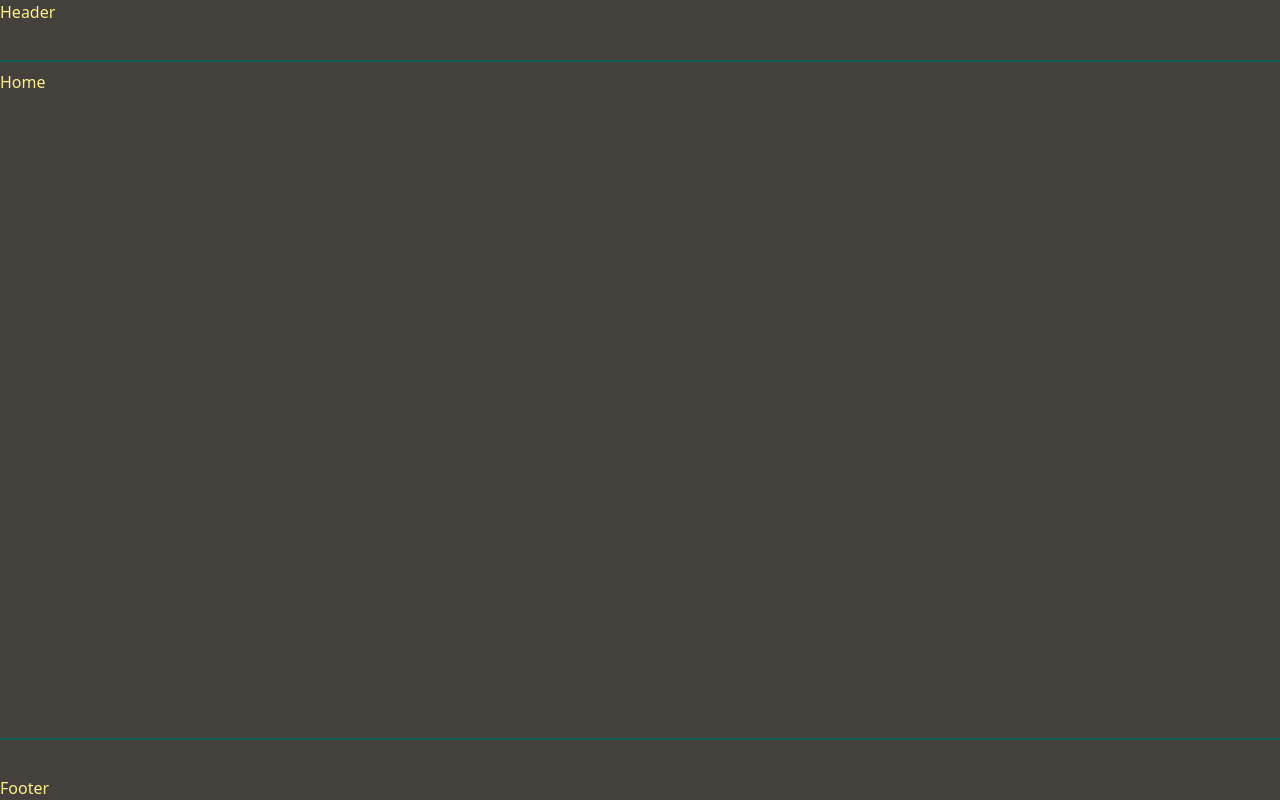
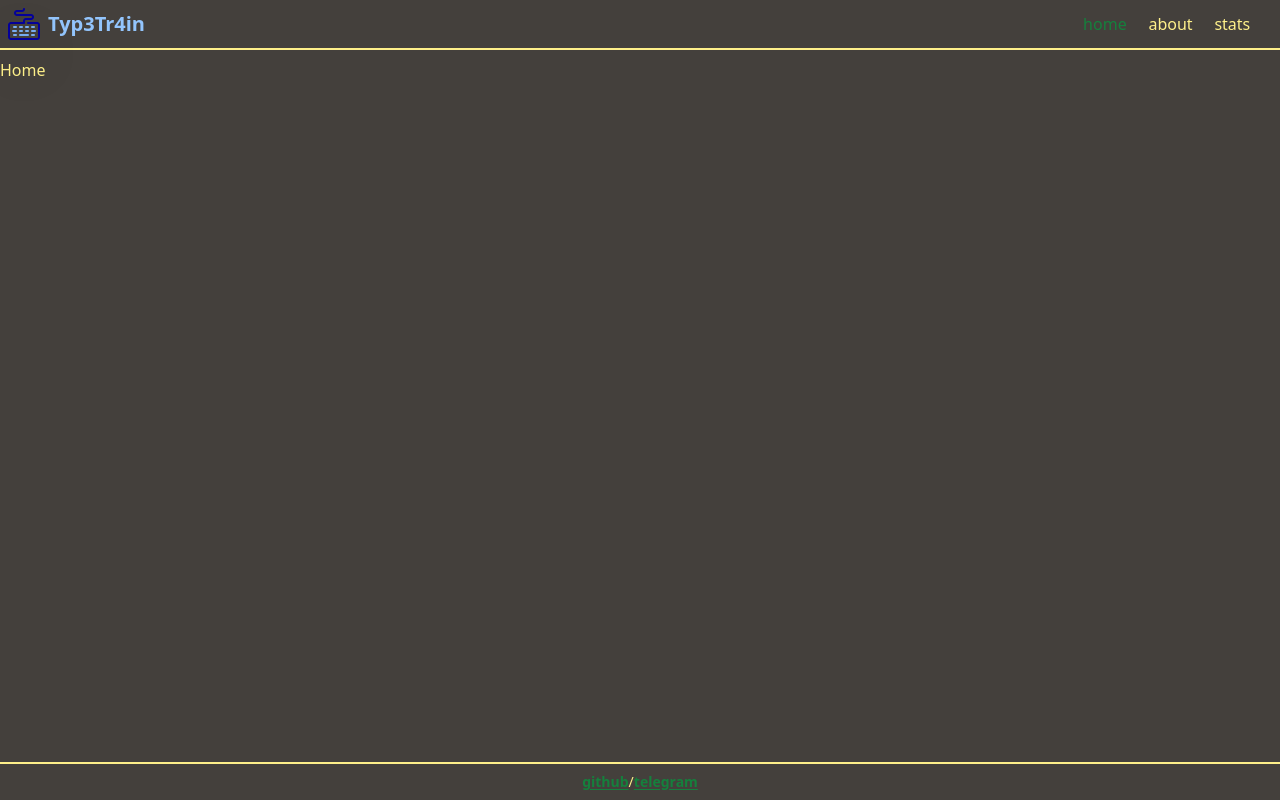
Before and after one commit to muwa37/typ3tr4in, a React app: page / in a window 1280 px wide. Built offline with nearby package versions, Linux system fonts and the light colour scheme.

Commit message:
Added header and footer, fixed ts declarations

```diff
--- a/src/components/wrapper/Footer.tsx
+++ b/src/components/wrapper/Footer.tsx
@@ -1,5 +1,23 @@
 const Footer = () => {
-  return <div>Footer</div>;
+  return (
+    <div className='p-2 w-full flex space-x-6 items-center justify-center text-sm'>
+      <p>
+        <a
+          className='underline underline-offset-2 font-semibold text-green-700'
+          href='https://github.com/muwa37'
+        >
+          github
+        </a>
+        <span>/</span>
+        <a
+          className=' underline underline-offset-2 font-semibold text-green-700'
+          href='https://t.me/muwa1337'
+        >
+          telegram
+        </a>
+      </p>
+    </div>
+  );
 };
 
 export default Footer;
--- a/src/components/wrapper/Header.tsx
+++ b/src/components/wrapper/Header.tsx
@@ -1,5 +1,49 @@
+import navLogo from '@/assets/images/nav-logo.png';
+import { NavLink } from 'react-router-dom';
+
 const Header = () => {
-  return <div>Header</div>;
+  return (
+    <header className='p-2 flex items-center'>
+      <nav className='w-full h-full flex space-x-6 items-center justify-between'>
+        <NavLink to='/' end>
+          <div className='flex h-full items-center justify-center'>
+            <div className='flex justify-center items-center w-1/2 h-full'>
+              <img
+                className='h-8 drop-shadow-2xl '
+                src={navLogo}
+                alt='nav-logo'
+              />
+            </div>
+            <h4 className='text-xl font-semibold text-blue-300 pl-2'>
+              Typ3Tr4in
+            </h4>
+          </div>
+        </NavLink>
+        <nav className='w-1/6 flex items-center justify-evenly'>
+          <NavLink
+            to='/'
+            className={({ isActive }) => (isActive ? 'text-green-700' : '')}
+            end
+          >
+            home
+          </NavLink>
+          <NavLink
+            to='/about'
+            className={({ isActive }) => (isActive ? 'text-green-700' : '')}
+            end
+          >
+            about
+          </NavLink>
+          <NavLink
+            to='/stat'
+            className={({ isActive }) => (isActive ? 'text-green-700' : '')}
+          >
+            stats
+          </NavLink>
+        </nav>
+      </nav>
+    </header>
+  );
 };
 
 export default Header;
--- a/src/layouts/Main.tsx
+++ b/src/layouts/Main.tsx
@@ -6,7 +6,7 @@ const Main = () => {
   return (
     <div className='h-screen w-screen flex flex-col justify-between bg-stone-700 text-yellow-200'>
       <Header />
-      <div className='overflow-auto py-2 h-[85%] border-y-2 border-teal-800'>
+      <div className='py-2 h-[90%] border-y-2 border-yellow-200'>
         <Outlet />
       </div>
       <Footer />
```
Also changed, not shown: src/assets/images/nav-logo.png (added), src/global.d.ts (renamed from src/index.d.ts).
